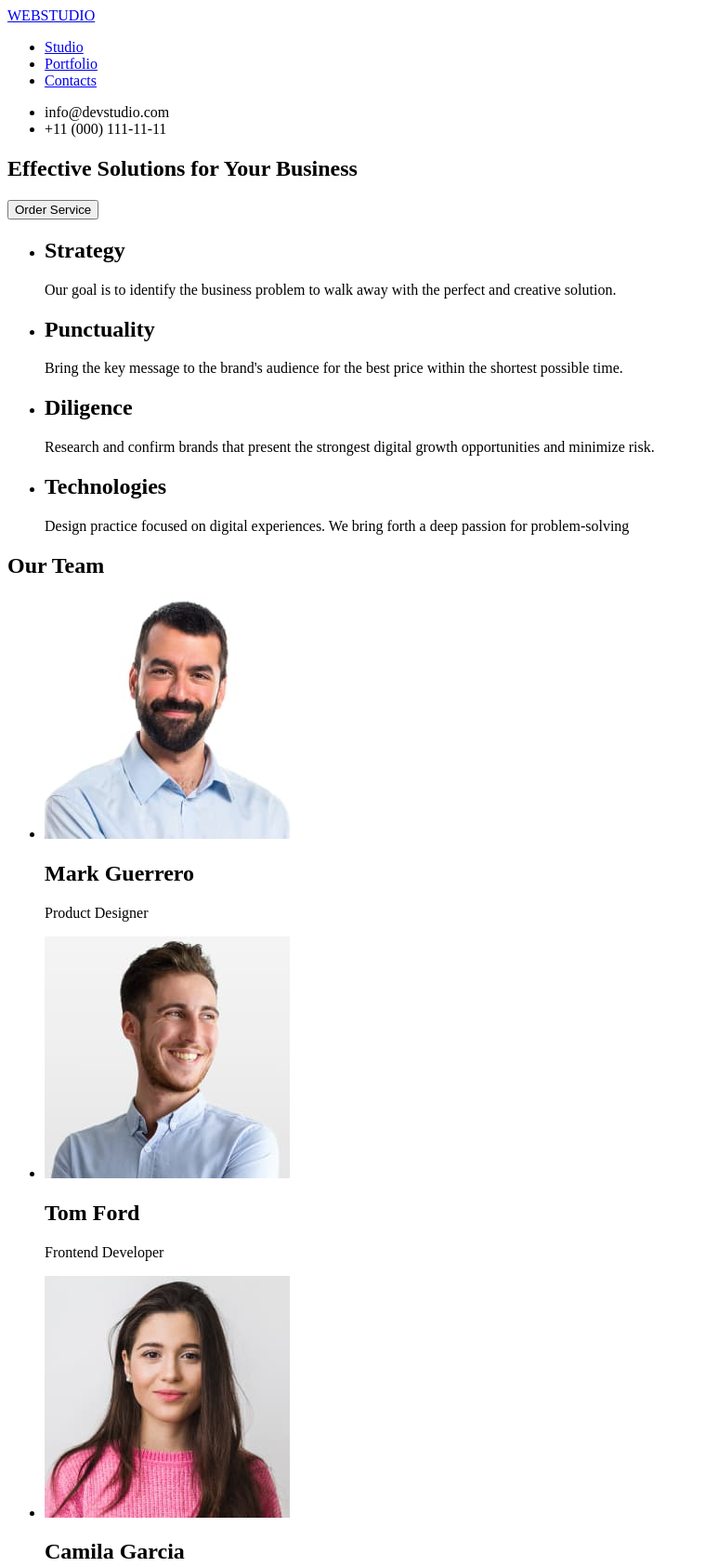
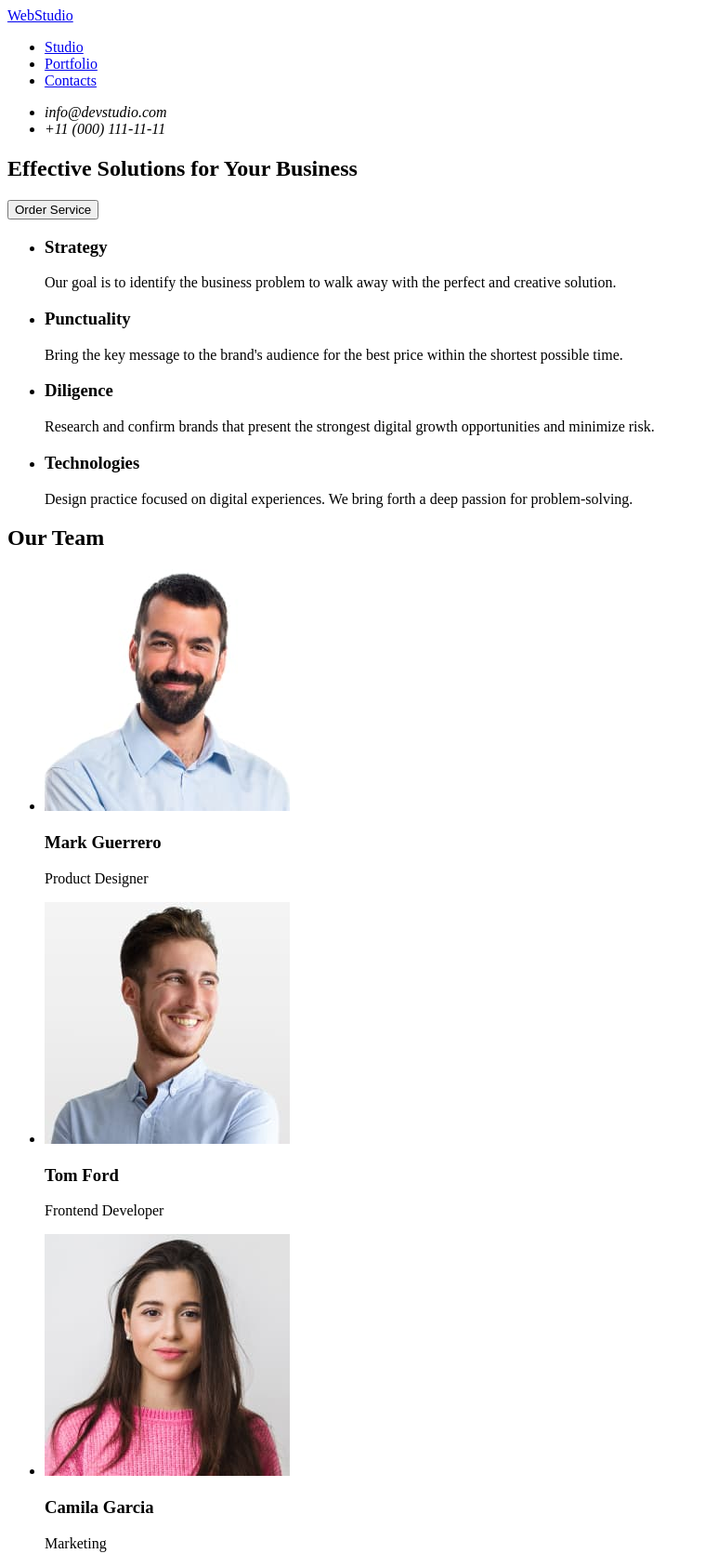
Before and after one commit to mperebeynoslu/homework1, a plain HTML site: page index.html in a window 1280 px wide. Shown: the top 1685 px of the page at 93% size, without its empty margins (0-759 px from the left). Drawn offline with Linux system fonts and the light colour scheme.

Commit message:
add initial files

```diff
--- a/index.html
+++ b/index.html
@@ -8,17 +8,19 @@
 <body>
 <header>
     <nav>
-    <a href="#">WEBSTUDIO</a>
+    <a href="./index.html">WebStudio</a>
     <ul>
         <li><a href="#">Studio</a></li>
         <li><a href="#">Portfolio</a></li>
         <li><a href="#">Contacts</a></li>
     </ul>
     </nav>
+    <address>
     <ul>
-        <li>info@devstudio.com</li>
-        <li>+11 (000) 111-11-11</li>
+        <li><a href="mailto:info@devstudio.com"></a>info@devstudio.com</li>
+        <li><a href="tel:+110001111111"></a>+11 (000) 111-11-11</li>
     </ul>
+</address>
 </header>
 <main>
     <section>
@@ -26,22 +28,23 @@
         <button type="button">Order Service</button>
     </section>
     <section>
+        <h2 hidden>Work</h2>
         <ul>
             <li>
-                <h2>Strategy</h2>
+                <h3>Strategy</h3>
                 <p>Our goal is to identify the business problem to walk away with the perfect and creative solution. </p>
             </li>
             <li>
-                <h2>Punctuality</h2>
+                <h3>Punctuality</h3>
                 <p>Bring the key message to the brand's audience for the best price within the shortest possible time.</p>
             </li>
             <li>
-                <h2>Diligence</h2>
+                <h3>Diligence</h3>
                 <p>Research and confirm brands that present the strongest digital growth opportunities and minimize risk.</p>
             </li>
             <li>
-                <h2>Technologies</h2>
-                <p>Design practice focused on digital experiences. We bring forth a deep passion for problem-solving</p>
+                <h3>Technologies</h3>
+                <p>Design practice focused on digital experiences. We bring forth a deep passion for problem-solving.</p>
             </li>
         </ul>
     </section>
@@ -50,22 +53,22 @@
             <ul>
                 <li>
                     <img src="./images/card1.jpg" alt="Mark Guerrero" width="264" height="260">
-                    <h2>Mark Guerrero</h2>
+                    <h3>Mark Guerrero</h3>
                     <p>Product Designer</p>
                 </li>
                 <li>
                     <img src="./images/card2.jpg" alt="Tom Ford" width="264" height="260">
-                    <h2>Tom Ford</h2>
+                    <h3>Tom Ford</h3>
                     <p>Frontend Developer</p>
                 </li>
                 <li>
                     <img src="./images/card3.jpg" alt="Camila Garcia" width="264" height="260">
-                    <h2>Camila Garcia</h2>
+                    <h3>Camila Garcia</h3>
                     <p>Marketing</p>
                 </li>
                 <li>
                     <img src="./images/card4.jpg" alt="Daniel Wilson" width="264" height="260">
-                    <h2>Daniel Wilson</h2>
+                    <h3>Daniel Wilson</h3>
                     <p>UI Designer</p>
                 </li>
             </ul>
@@ -73,12 +76,10 @@
     </section>
 </main>
 <footer>
-    <ul>
-        <li>
-            <p>WEBSTUDIO</p>
-            <p>increase the flow of customers and sales for your business with digital marketing & growth solution</p>
-        </li>
-    </ul>
+
+    <a href="./index.html">WebStudio</a>
+    <p>increase the flow of customers and sales for your business with digital marketing & growth solution.</p>
+
 </footer>
 </body>
 </html>
```
